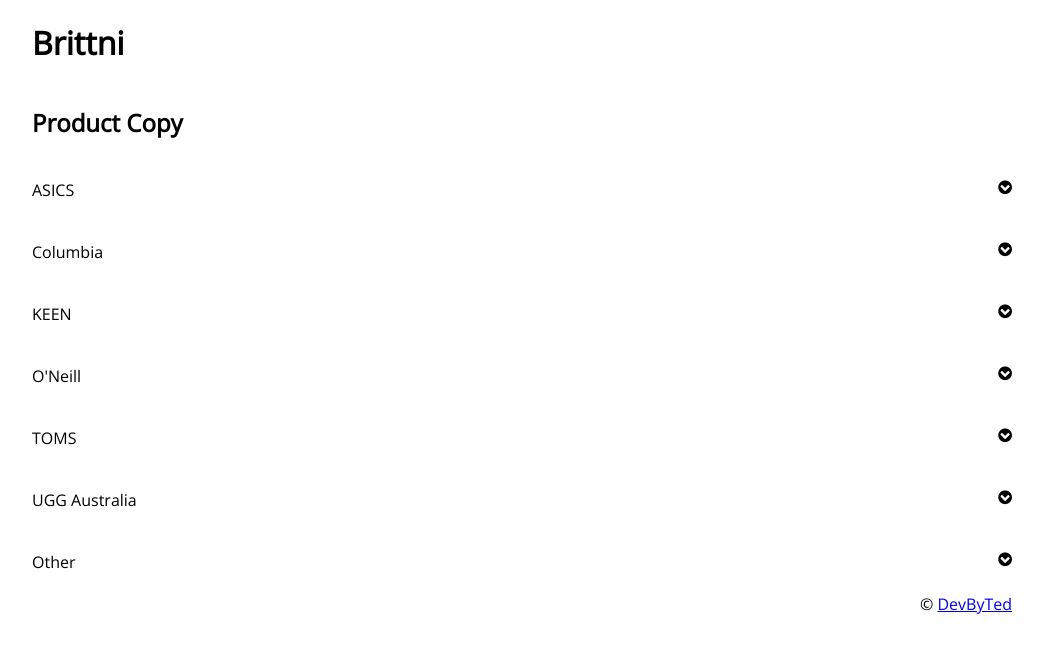
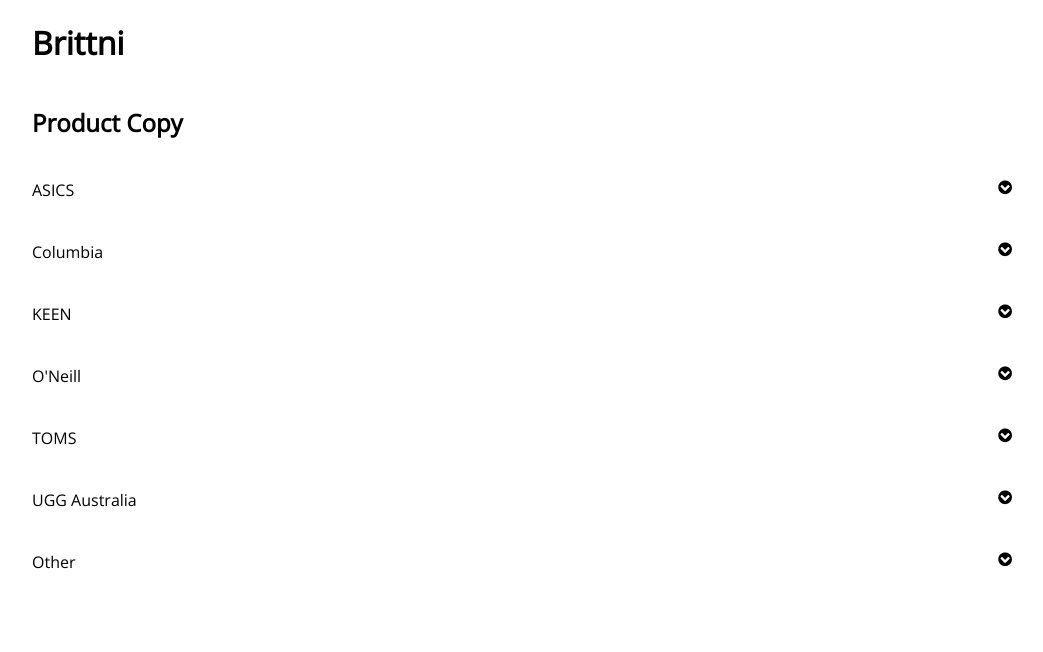
Before and after one commit to TheTedAdams/brittni.me, a plain HTML site: page index.html in a window 1280 px wide. Shown: the whole page, without its empty margins (118-1161 px from the left). Drawn offline with nearby package versions, Linux system fonts and the light colour scheme.

Commit message:
Update index.html

```diff
--- a/index.html
+++ b/index.html
@@ -76,10 +76,6 @@
 			</article>
 		</section>
 	</section>
-
-	<footer>
-		<span>&copy; <a href="http://devbyted.com">DevByTed</a></span>
-	</footer>
 	<script src="./scripts/interaction.js"></script>
 </body>
 </html>
```
